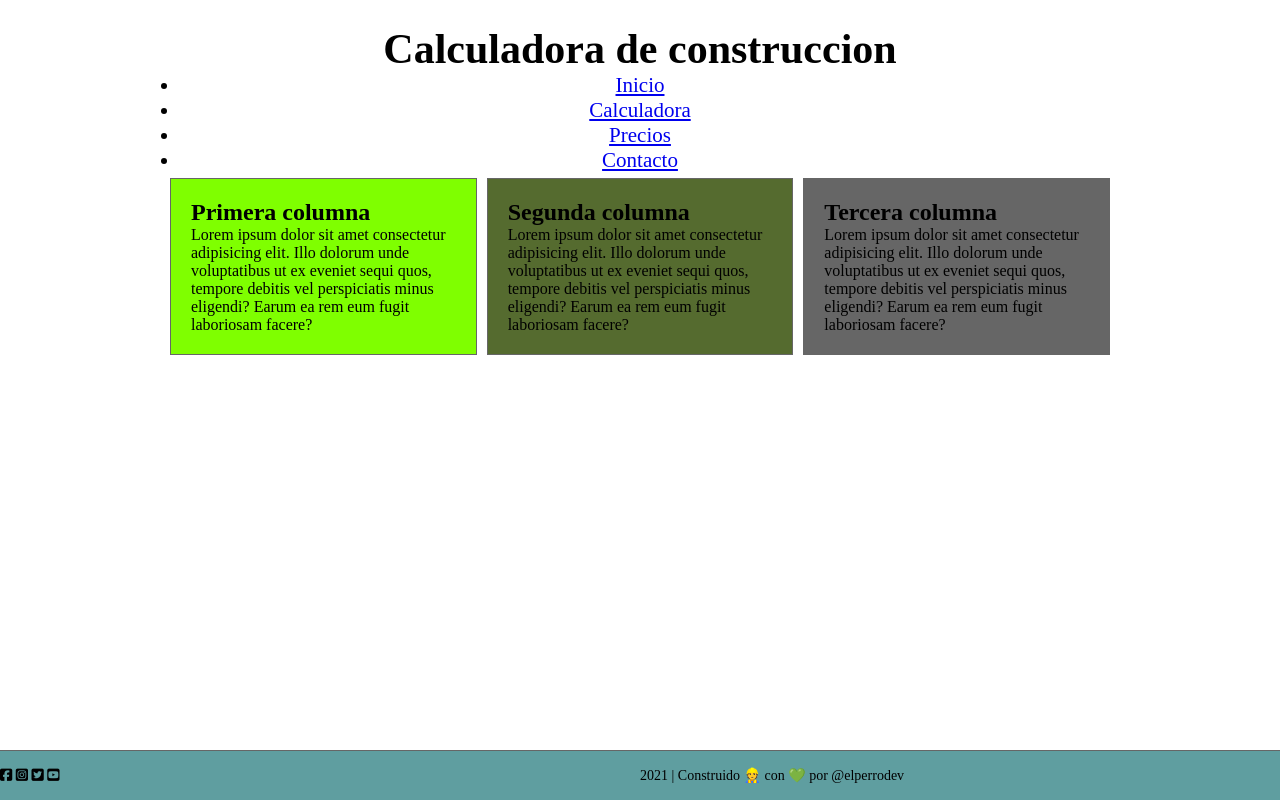
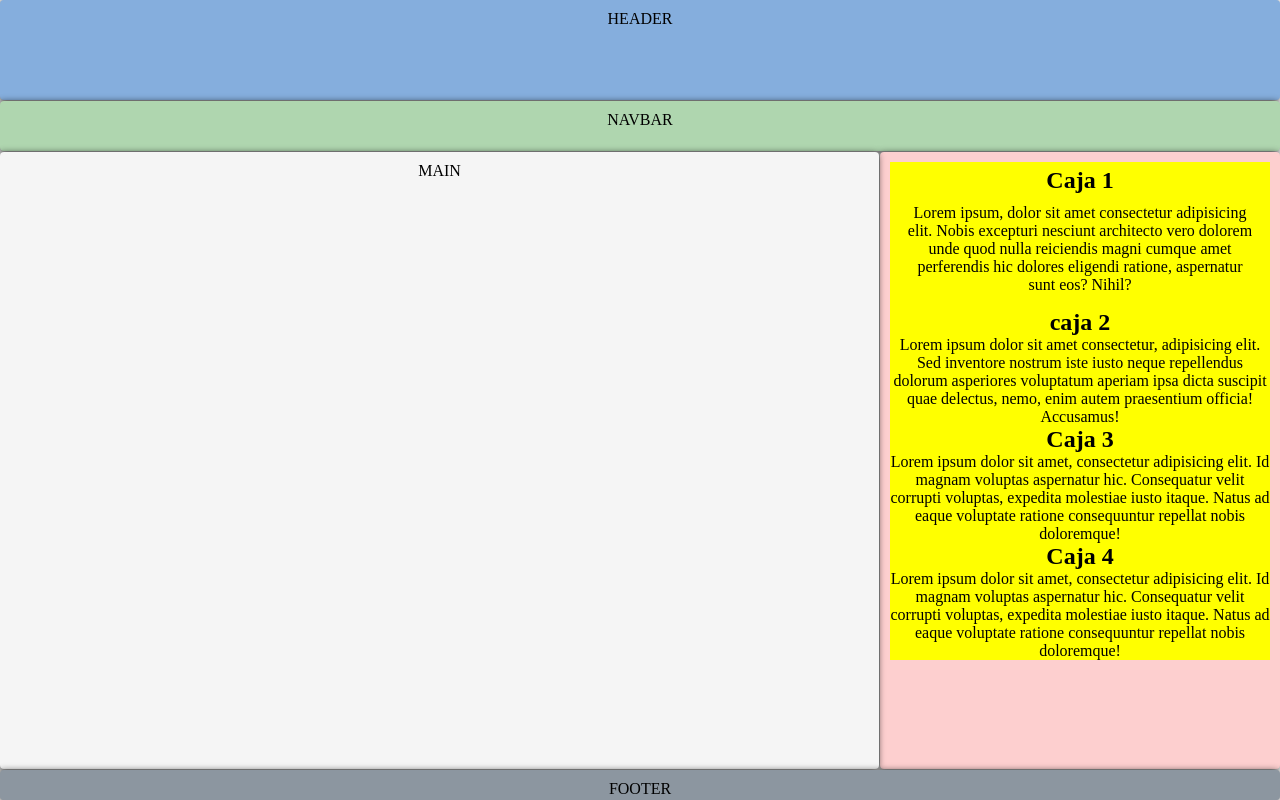
Before and after one commit to claudiodelkahez/calculadora_de_construccion, a plain HTML site: page index.html in a window 1280 px wide. Drawn offline with Linux system fonts and the light colour scheme.

Commit message:
Maquetado nuevo

```diff
--- a/index.html
+++ b/index.html
@@ -7,70 +7,52 @@
         <title>Calculadora de construccion</title>
         <link rel="stylesheet" href="./styles.css" />
     </head>
-    <body>
-        <div class="wrapper">
-            <!-- HEADER -->
-            <header>
-                <h1>Calculadora de construccion</h1>
-                <nav>
-                    <ul>
-                        <li><a href="./index.html">Inicio</a></li>
-                        <li><a href="./calculadora.html">Calculadora</a></li>
-                        <li><a href="./precioconstruccion.html">Precios</a></li>
-                        <li><a href="./contacto.html">Contacto</a></li>
-                    </ul>
-                </nav>
-            </header>
-            <!-- MAIN -->
-            <main>
-                <section class="columns">
-                    <div class="column">
-                        <h2>Primera columna</h2>
+    <body class="grid-container">
+        <header class="header">HEADER</header>
+        <nav class="navbar">NAVBAR</nav>
+        <aside class="sidebar">
+            <div class="box1">
+                <h2>Caja 1</h2>
+                <div class="container">
                     <p>
-                            Lorem ipsum dolor sit amet consectetur adipisicing
-                            elit. Illo dolorum unde voluptatibus ut ex eveniet
-                            sequi quos, tempore debitis vel perspiciatis minus
-                            eligendi? Earum ea rem eum fugit laboriosam facere?
+                        Lorem ipsum, dolor sit amet consectetur adipisicing
+                        elit. Nobis excepturi nesciunt architecto vero dolorem
+                        unde quod nulla reiciendis magni cumque amet perferendis
+                        hic dolores eligendi ratione, aspernatur sunt eos?
+                        Nihil?
                     </p>
                 </div>
-                    <div class="column">
-                        <h2>Segunda columna</h2>
+            </div>
+            <div class="box2">
+                <h2>caja 2</h2>
                 <p>
-                            Lorem ipsum dolor sit amet consectetur adipisicing
-                            elit. Illo dolorum unde voluptatibus ut ex eveniet
-                            sequi quos, tempore debitis vel perspiciatis minus
-                            eligendi? Earum ea rem eum fugit laboriosam facere?
+                    Lorem ipsum dolor sit amet consectetur, adipisicing elit.
+                    Sed inventore nostrum iste iusto neque repellendus dolorum
+                    asperiores voluptatum aperiam ipsa dicta suscipit quae
+                    delectus, nemo, enim autem praesentium officia! Accusamus!
                 </p>
             </div>
-                    <div class="column">
-                        <h2>Tercera columna</h2>
+
+            <div class="box3">
+                <h2>Caja 3</h2>
                 <p>
-                            Lorem ipsum dolor sit amet consectetur adipisicing
-                            elit. Illo dolorum unde voluptatibus ut ex eveniet
-                            sequi quos, tempore debitis vel perspiciatis minus
-                            eligendi? Earum ea rem eum fugit laboriosam facere?
+                    Lorem ipsum dolor sit amet, consectetur adipisicing elit. Id
+                    magnam voluptas aspernatur hic. Consequatur velit corrupti
+                    voluptas, expedita molestiae iusto itaque. Natus ad eaque
+                    voluptate ratione consequuntur repellat nobis doloremque!
                 </p>
             </div>
-                </section>
-            </main>
-        </div>
-        <!-- FOOTER -->
-        <footer>
-            <div class="redes-sociales">
-                <i class="fab fa-facebook-square"></i>
-                <i class="fab fa-instagram-square"></i>
-                <i class="fab fa-twitter-square"></i>
-                <i class="fab fa-youtube-square"></i>
-            </div>
-            <div class="container">
-                <p class="copyright">
-                    2021 | Construido 👷 con 💚 por @elperrodev
+            <div class="box4">
+                <h2>Caja 4</h2>
+                <p>
+                    Lorem ipsum dolor sit amet, consectetur adipisicing elit. Id
+                    magnam voluptas aspernatur hic. Consequatur velit corrupti
+                    voluptas, expedita molestiae iusto itaque. Natus ad eaque
+                    voluptate ratione consequuntur repellat nobis doloremque!
                 </p>
             </div>
-        </footer>
-        <script
-            src="https://kit.fontawesome.com/257363870e.js"
-            crossorigin="anonymous"
-        ></script>
+        </aside>
+        <article class="main">MAIN</article>
+        <footer class="footer">FOOTER</footer>
     </body>
 </html>
--- a/styles.css
+++ b/styles.css
@@ -4,78 +4,126 @@
     box-sizing: border-box;
 }
 
-.wrapper {
-    padding: 5px;
-    max-width: 960px;
-    width: 95%;
-    margin: 20px auto;
+html {
+    height: 100%;
+}
+body {
+    min-height: 100%;
+}
+.grid-container > * {
+    box-shadow: -1px 1px 7px 0px rgba(0, 0, 0, 0.75);
+    border-radius: 4px;
+    padding: 10px;
+    text-align: center;
+}
+/* HEADER */
+
+.header {
+    grid-area: header;
+    background-color: #85aedd;
 }
 
-header {
-    padding: 0 15px;
-    text-align: center;
-    font-size: 21px;
+/* NAVBAR */
+
+.navbar {
+    grid-area: navbar;
+    background-color: #afd6af;
 }
 
-.columns {
-    display: flex;
-    flex-flow: row wrap;
-    justify-content: center;
-    margin: 0px 0;
+/* SIDEBAR */
+
+.sidebar {
+    grid-area: sidebar;
+    background-color: #fdcfcf;
+    padding: 10px;
 }
 
-.column {
-    flex: 1;
-    border: 1px solid #666;
-    margin: 5px;
-    padding: 20px;
-    background-color: darkolivegreen;
-    transition: 0.3s;
+.sidebar .box1 {
+    background-color: yellow;
+}
+.sidebar .box1 .container {
+    padding:  10px 10px 10px 10px;
+    text-align: center;
+
 }
 
-.column:first-child {
-    margin: 5px;
-    background: chartreuse;
+.box1 {
+    padding: 5px;
 }
 
-.column:last-child {
-    margin: 5px;
-    background: #666;
+.container .p {
+    margin: 10px;
 }
 
-@media screen and (max-width: 980px) {
-    .columns .column {
-        margin: 0 5px 5px 5px;
-        flex-basis: 40%;
-    }
-    .columns .column:last-child {
-        flex-basis: 100%;
-        margin: 0 5px 5px 5px;
-    }
-    .columns .column:nth-child(2) {
-        margin: 0 5px 5px 5px;
+
+.sidebar .box2 {
+    background-color: yellow;
+}
+.sidebar .box3 {
+    background-color: yellow;
+}
+.sidebar .box4 {
+    background-color: yellow;
+}
+
+
+
+
+
+
+
+
+
+/* MAIN */
+
+
+.main {
+    grid-area: main;
+    background-color: #f5f5f5;
+}
+
+/* FOOTER */
+
+.footer {
+    grid-area: footer;
+    background-color: #8c96a0;
+}
+
+/* media queries smartphone */
+
+
+.grid-container {
+    display: grid;
+    gap: 1px;
+    grid-template:
+        "header" 100px
+        "navbar" 50px
+        "main" auto
+        "sidebar" 100px
+        "footer" 30px;
+}
+
+/* media queries tablet */
+
+@media (min-width: 700px) {
+    .grid-container {
+        grid-template:
+            "header header" 100px
+            "navbar navbar" 50px
+            "main sidebar" auto
+            "footer footer" 30px /
+            auto 400px;
     }
 }
 
-@media screen and (max-width: 680px) {
-    .columns .column:nth-child(2) {
-        flex-basis: 100%;
+/* media queries desktop */
 
-        margin-bottom: 5px;
+@media (min-width: 900px) {
+    .grid-container {
+        grid-template-columns:
+            "header header header" 100px
+            "navbar main sidebar" auto
+            "footer footer footer" 30px /
+            200px auto 400px;
     }
 }
-
-/* footer */
-footer {
-    width: 100%;
-    height: 50px;
-    position: absolute;
-    bottom: 0;
-    background-color: cadetblue;
-    display: grid;
-    grid-template-columns: 1fr 1fr;
-    align-items: center;
-    font-size: 14px;
-    border-top: 1px solid #666;
-
-}
```
Lines whose indentation alone changed are shown as unchanged.
